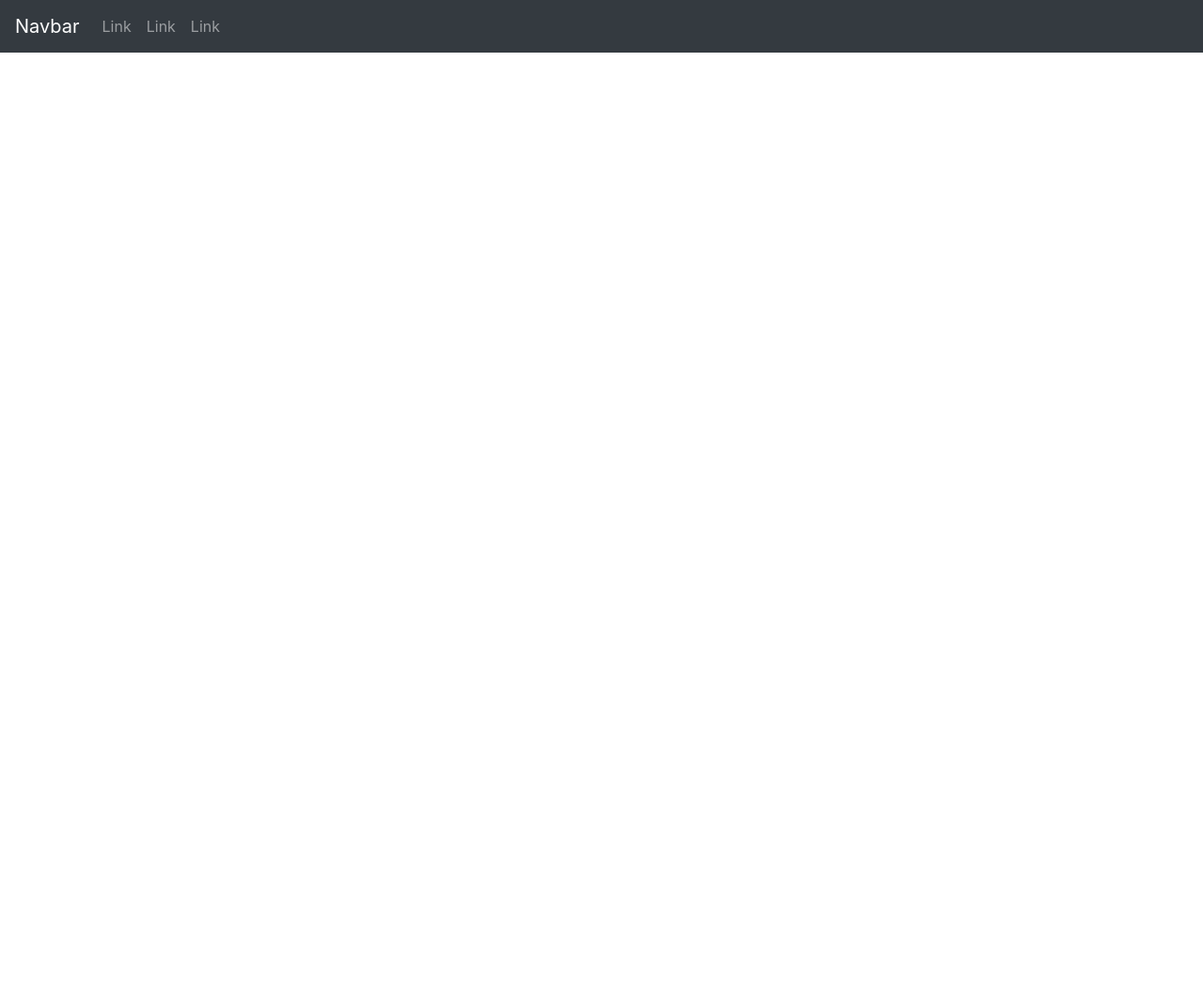
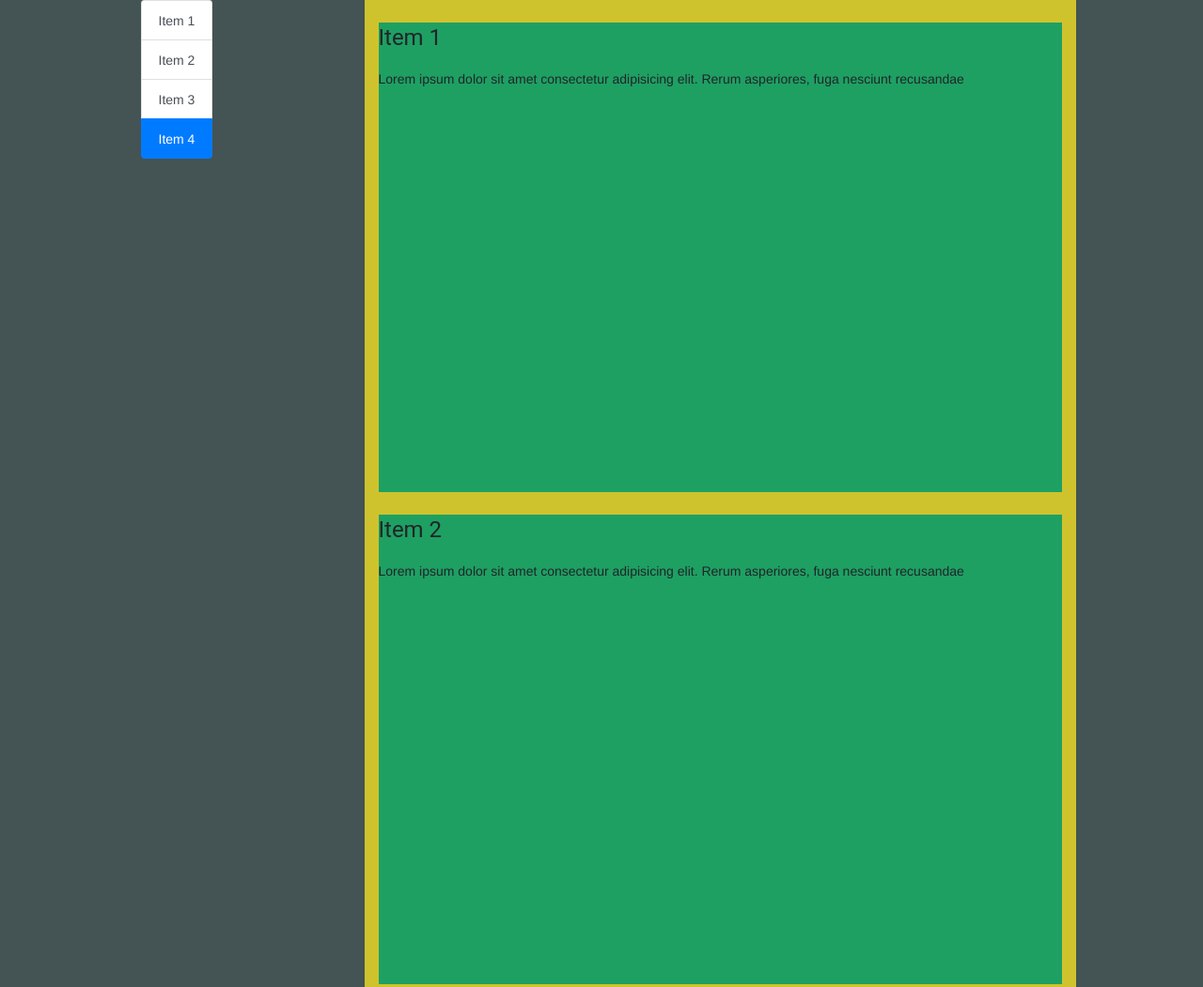
Before and after one commit to Jenhaohsiao/JenHaoWeb2019, a plain HTML site: page index.html in a window 1280 px wide. Shown: the top 1051 px of the page at 94% size. Before the commit the page ends 800 px from the top, so only its background shows below. Drawn offline with nearby package versions, Linux system fonts and the light colour scheme.

Commit message:
Basic Nav-Side-bar and content sections

```diff
--- a/SRC/CSS/myStyle.css
+++ b/SRC/CSS/myStyle.css
@@ -1,4 +1,29 @@
 .body-setting {
     padding: 0;
     margin: 0;
+    background-color: rgb(68, 83, 83);
+    position: relative;
 }
+
+.main-container {
+    height: 100vh;
+    margin: 0 150px;
+
+}
+
+.side-bar-container {
+    height: 100vh;
+}
+
+.content-container {
+    background-color: rgb(206, 195, 45);
+}
+
+.content-sub-container {
+    background-color: rgb(30, 160, 99);
+    height: 500px;
+}
+
+#nav-bar {
+    position: fixed;
+}
--- a/SRC/JS/webJs.js
+++ b/SRC/JS/webJs.js
@@ -0,0 +1,20 @@
+var webSiteHeight = document.body.clientHeight;
+var windowsHeight = window.innerHeight;
+var shownHeight = webSiteHeight - windowsHeight;
+
+console.log("Site height is: ", webSiteHeight);
+console.log("windows Height is: ", windowsHeight);
+console.log("shown Height is: ", shownHeight);
+
+
+
+
+window.addEventListener("scroll", function() {
+    var pageY = window.pageYOffset;
+    console.clear();
+    console.log("Site height is: ", webSiteHeight);
+    console.log("windows Height is: ", windowsHeight);
+    console.log("shown Height is: ", shownHeight);
+    console.log("pageY: ", pageY);
+
+})
--- a/index.html
+++ b/index.html
@@ -8,36 +8,68 @@
     <meta name="viewport" content="width=device-width, initial-scale=1">
     <link rel="stylesheet" type="text/css" media="screen" href="./SRC/CSS/myStyle.css" />
     <link rel="stylesheet" href="https://maxcdn.bootstrapcdn.com/bootstrap/4.2.1/css/bootstrap.min.css">
-    <script src="./SRC/JS/webJs.js"></script>
+    <link rel="stylesheet" href="https://fonts.googleapis.com/icon?family=Material+Icons">
+    <link rel="stylesheet" href="https://code.getmdl.io/1.3.0/material.indigo-pink.min.css">
+
 </head>
 
-<body class="body-setting">
+<body class="body-setting" data-spy="scroll" data-target="#nav-bar" data-offset="50">
+    <div class="main-container">
+
+        <div class="row">
+            <div class="col-sm-3 side-bar-container">
+
+                <div id="nav-bar" class="list-group">
+                    <a class="list-group-item list-group-item-action" href="#list-item-1">Item 1</a>
+                    <a class="list-group-item list-group-item-action" href="#list-item-2">Item 2</a>
+                    <a class="list-group-item list-group-item-action" href="#list-item-3">Item 3</a>
+                    <a class="list-group-item list-group-item-action" href="#list-item-4">Item 4</a>
+                </div>
+
+            </div>
+            <div class="col-sm-9 content-container">
+
+                <div data-spy="scroll" data-target="#nav-bar" data-offset="1" class="scrollspy-example">
+                    <div class="content-sub-container">
+                        <h4 id="list-item-1">Item 1</h4>
+                        <p>
+                            Lorem ipsum dolor sit amet consectetur adipisicing elit. Rerum asperiores, fuga nesciunt
+                            recusandae
+                        </p>
+                    </div>
+
+                    <div class="content-sub-container">
+                        <h4 id="list-item-2">Item 2</h4>
+                        <p>
+                            Lorem ipsum dolor sit amet consectetur adipisicing elit. Rerum asperiores, fuga nesciunt
+                            recusandae
+                        </p>
+                    </div>
+
+                    <div class="content-sub-container">
+                        <h4 id="list-item-3">Item 3</h4>
+                        <p>
+                            Lorem ipsum dolor sit amet consectetur adipisicing elit. Rerum asperiores, fuga nesciunt
+                            recusandae
+                        </p>
+                    </div>
+
+                    <div class="content-sub-container">
+                        <h4 id="list-item-4">Item 4</h4>
+                        <p>
+                            Lorem ipsum dolor sit amet consectetur adipisicing elit. Rerum asperiores, fuga nesciunt
+                            recusandae
+                        </p>
+                    </div>
+
+                </div>
+
+            </div>
+        </div>
 
 
-    <nav class="navbar navbar-expand-md bg-dark navbar-dark">
-        <!-- Brand -->
-        <a class="navbar-brand" href="#">Navbar</a>
+    </div>
 
-        <!-- Toggler/collapsibe Button -->
-        <button class="navbar-toggler" type="button" data-toggle="collapse" data-target="#collapsibleNavbar">
-                  <span class="navbar-toggler-icon"></span>
-                </button>
-
-        <!-- Navbar links -->
-        <div class="collapse navbar-collapse" id="collapsibleNavbar">
-            <ul class="navbar-nav">
-                <li class="nav-item">
-                    <a class="nav-link" href="#">Link</a>
-                </li>
-                <li class="nav-item">
-                    <a class="nav-link" href="#">Link</a>
-                </li>
-                <li class="nav-item">
-                    <a class="nav-link" href="#">Link</a>
-                </li>
-            </ul>
-        </div>
-    </nav>
 
 </body>
 
@@ -46,4 +78,11 @@
 <script src="https://cdnjs.cloudflare.com/ajax/libs/popper.js/1.14.6/umd/popper.min.js"></script>
 <script src="https://maxcdn.bootstrapcdn.com/bootstrap/4.2.1/js/bootstrap.min.js"></script>
 
+<script defer src="https://code.getmdl.io/1.3.0/material.min.js"></script>
+
+
+
+
+<script src="./SRC/JS/webJs.js"></script>
+
 </html>
```
Also changed, not shown: SRC/images/skillsIcons/angular.png (added), SRC/images/skillsIcons/angularjs.png (added), SRC/images/skillsIcons/bootstrap.png (added), SRC/images/skillsIcons/css.png (added), SRC/images/skillsIcons/github.jpg (added), SRC/images/skillsIcons/grunt.svg (added), SRC/images/skillsIcons/html.png (added), SRC/images/skillsIcons/js.png (added), SRC/images/skillsIcons/mongodb.png (added), SRC/images/skillsIcons/mongoose.png (added), SRC/images/skillsIcons/mscode.png (added), SRC/images/skillsIcons/nodejs.jpg (added), SRC/images/skillsIcons/npm.png (added), SRC/images/skillsIcons/swift.png (added), 2 more files.
